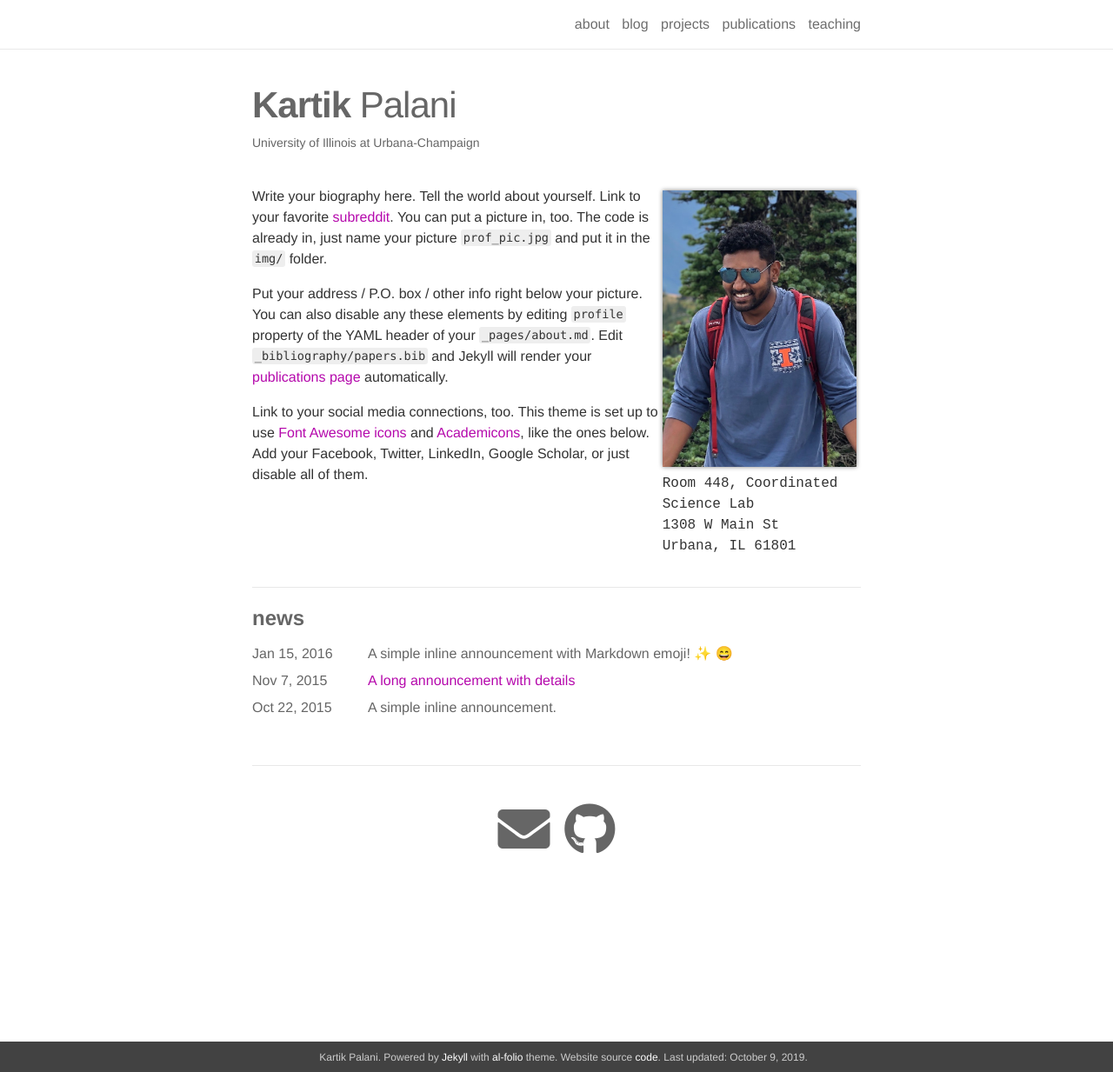
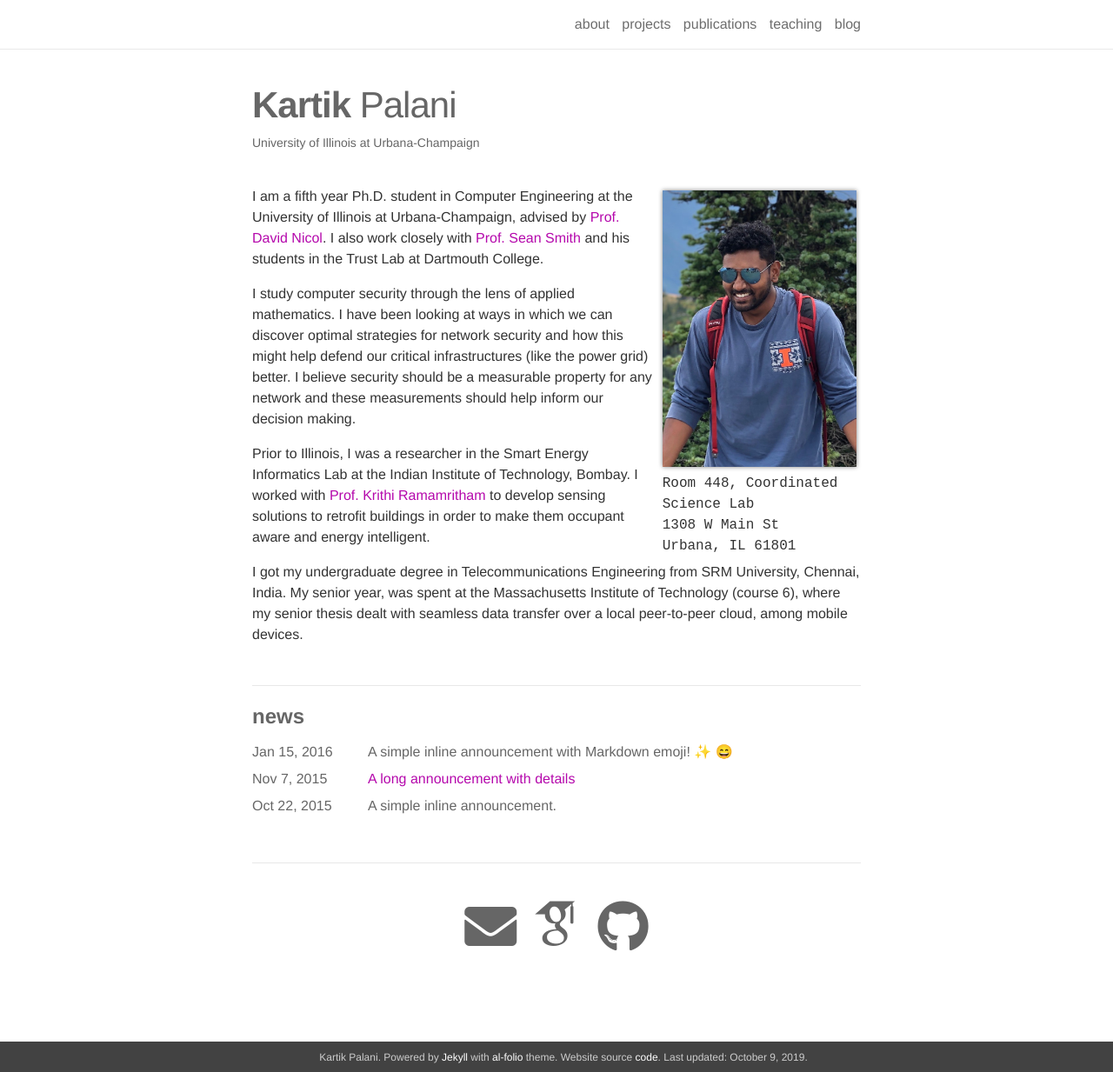
Before and after one commit to kartikpalani/personal_page, a Jekyll site: the page built from _pages/about.md, in a window 1280 px wide and 1233 px high. Shown: the whole window at 87% size. Built offline with Jekyll 4.4.1, drawn with Linux system fonts in a browser that asks for light colours; nearby versions of some CDN libraries; emoji names are drawn with the system emoji font; some web fonts are replaced.

Commit message:
edited the about section

```diff
--- a/_config.yml
+++ b/_config.yml
@@ -4,10 +4,10 @@
 name: Kartik Palani
 email: palani2@illinois.edu
 description: > # this means to ignore newlines until "url:"
-  A simple, whitespace theme for academics. Based on [*folio](https://github.com/bogoli/-folio) design.
+  Kartik Palani's personal website.
 footer_text: >
   Powered by <a href="http://jekyllrb.com/" target="_blank">Jekyll</a> with <a href="https://github.com/alshedivat/al-folio">al-folio</a> theme.
-  Website source <a href="https://pages.github.com/" target="_blank">code</a>.
+  Website source <a href="https://github.com/kartikpalani/personal_page" target="_blank">code</a>.
 
 url:  # the base hostname & protocol for your site
 baseurl:  # the subpath of your site, e.g. /blog/
@@ -19,7 +19,7 @@ last_updated: October 9, 2019 # leave blank if you don't want to display last up
 github_username: kartikpalani # your GitHub user name
 twitter_username: # your Twitter handle
 linkedin_username: # your LinkedIn user name
-scholar_userid: # your Google Scholar ID
+scholar_userid: I2kASBIAAAAJ # your Google Scholar ID
 orcid_id: # your ORCID ID
 medium_username: # your Medium username
 quora_username: # your Quora username
@@ -27,7 +27,7 @@ quora_username: # your Quora username
 contact_note: >
 
 
-google_analytics: UA-XXXXXXXXX # out your google-analytics code
+google_analytics: UA-67552431-2 # out your google-analytics code
 
 # -----------------------------------------------------------------------------
 # Blog
--- a/_includes/header.html
+++ b/_includes/header.html
@@ -25,8 +25,7 @@
         <!-- About -->
         <a class="page-link" href="{{ site.baseurl | prepend: site.url }}/">about</a>
 
-        <!-- Blog -->
-        <a class="page-link" href="{{ '/blog/' | prepend: site.baseurl | prepend: site.url }}">blog</a>
+
 
         <!-- Pages -->
         {% for page in site.pages %}
@@ -34,6 +33,9 @@
             <a class="page-link" href="{{ page.url | prepend: site.baseurl | prepend: site.url }}">{{ page.title }}</a>
           {% endif %}
         {% endfor %}
+
+        <!-- Blog -->
+        <a class="page-link" href="{{ '/blog/' | prepend: site.baseurl | prepend: site.url }}">blog</a>
 
         <!-- CV link -->
         <!-- <a class="page-link" href="{{ '/assets/pdf/CV.pdf' | prepend: site.baseurl | prepend: site.url }}">vitae</a> -->
--- a/_pages/about.md
+++ b/_pages/about.md
@@ -16,8 +16,10 @@ news: true
 social: true
 ---
 
-Write your biography here. Tell the world about yourself. Link to your favorite [subreddit](http://reddit.com){:target="\_blank"}. You can put a picture in, too. The code is already in, just name your picture `prof_pic.jpg` and put it in the `img/` folder.
+I am a fifth year Ph.D. student in Computer Engineering at the University of Illinois at Urbana-Champaign, advised by <a href= "http://dmnicol.web.engr.illinois.edu">Prof. David Nicol</a>. I also work closely with <a href = "https://www.cs.dartmouth.edu/~sws/">Prof. Sean Smith</a> and his students in the Trust Lab at Dartmouth College.
 
-Put your address / P.O. box / other info right below your picture. You can also disable any these elements by editing `profile` property of the YAML header of your `_pages/about.md`. Edit `_bibliography/papers.bib` and Jekyll will render your [publications page](/al-folio/publications/) automatically.
+I study computer security through the lens of applied mathematics. I have been looking at ways in which we can discover optimal strategies for network security and how this might help defend our critical infrastructures (like the power grid) better. I believe security should be a measurable property for any network and these measurements should help inform our decision making.
 
-Link to your social media connections, too. This theme is set up to use [Font Awesome icons](http://fortawesome.github.io/Font-Awesome/){:target="\_blank"} and [Academicons](https://jpswalsh.github.io/academicons/){:target="\_blank"}, like the ones below. Add your Facebook, Twitter, LinkedIn, Google Scholar, or just disable all of them.
+Prior to Illinois, I was a researcher in the Smart Energy Informatics Lab at the Indian Institute of Technology, Bombay. I worked with <a href= "https://sites.google.com/site/ramamrithamkrithi/home/">Prof. Krithi Ramamritham</a> to develop sensing solutions to retrofit buildings in order to make them occupant aware and energy intelligent.
+
+I got my undergraduate degree in Telecommunications Engineering from SRM University, Chennai, India. My senior year, was spent at the Massachusetts Institute of Technology (course 6), where my senior thesis dealt with seamless data transfer over a local peer-to-peer cloud, among mobile devices.
```
